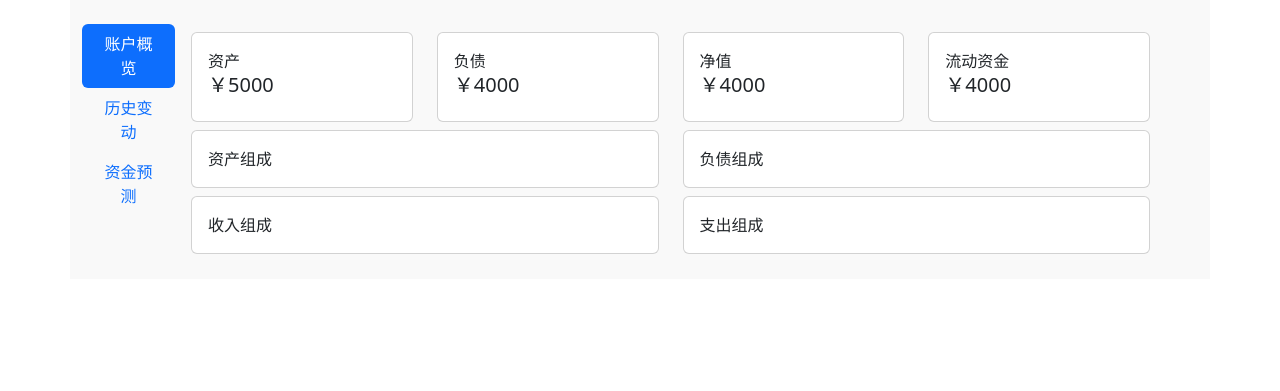
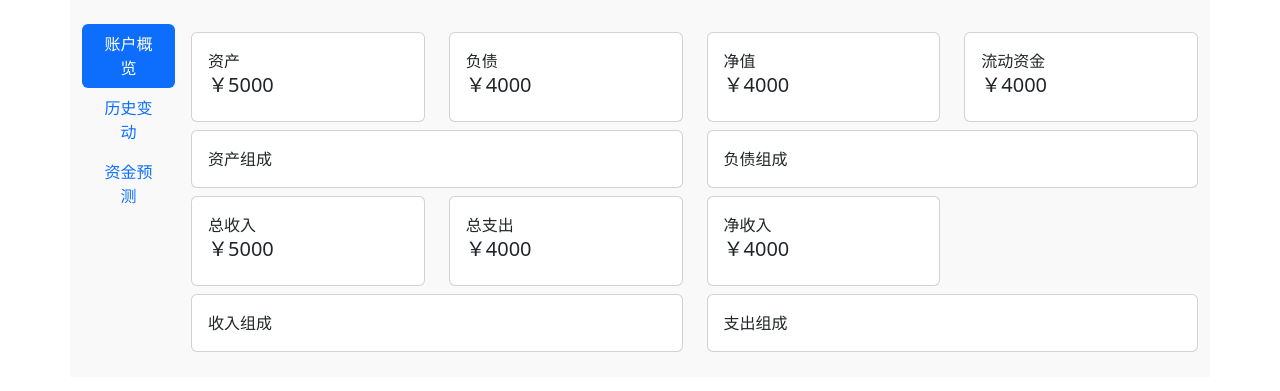
Before and after one commit to nutalk/OpenBookkeeping, a Django app: page /report/ in a window 1280 px wide. Shown: the part 56-447 px from the top of the page. Run offline with Django 5.2, Linux system fonts and the light colour scheme; some libraries are stand-ins or nearby versions.

Commit message:
Adjust info show

```diff
--- a/accounts/templates/report.html
+++ b/accounts/templates/report.html
@@ -68,6 +68,31 @@
                     <div class="card-body">
                         <div class="subheader">负债组成</div>
                         <div id="det_part"></div>
+                    </div>
+                </div>
+            </div>
+
+            <div class="col-sm-6 col-lg-3">
+                <div class="card mt-2">
+                    <div class="card-body">
+                        <div class="subheader">总收入</div>
+                        <h5 id="income_total">￥5000</h5>
+                    </div>
+                </div>
+            </div>
+            <div class="col-sm-6 col-lg-3">
+                <div class="card mt-2">
+                    <div class="card-body">
+                        <div class="subheader">总支出</div>
+                        <h5 id="outcome_total">￥4000</h5>
+                    </div>
+                </div>
+            </div>
+            <div class="col-sm-6 col-lg-3">
+                <div class="card mt-2">
+                    <div class="card-body">
+                        <div class="subheader">净收入</div>
+                        <h5 id="netcome_total">￥4000</h5>
                     </div>
                 </div>
             </div>
--- a/pfiles/accounts/js/report.js
+++ b/pfiles/accounts/js/report.js
@@ -99,9 +99,13 @@
       csrfmiddlewaretoken: csrftoken
     },
     function (data, status) {
-      console.log(data);
+      // console.log(data);
       // update_chart(data.series, data.x_axis, 'total_change', 'line');
-      update_next_chart('income_part', data.income, data.income_categories),
-      update_next_chart('outcome_part', data.outcome, data.outcome_categories)
+      update_next_chart('income_part', data.income, data.income_categories);
+      update_next_chart('outcome_part', data.outcome, data.outcome_categories);
+      $("#income_total").text(data.income_total);
+      $("#outcome_total").text(data.outcome_total);
+      $("#netcome_total").text(data.netcome_total);
+
     });
 })
```
Also changed, not shown: accounts/web_fuc.py (+10 -1 lines).
